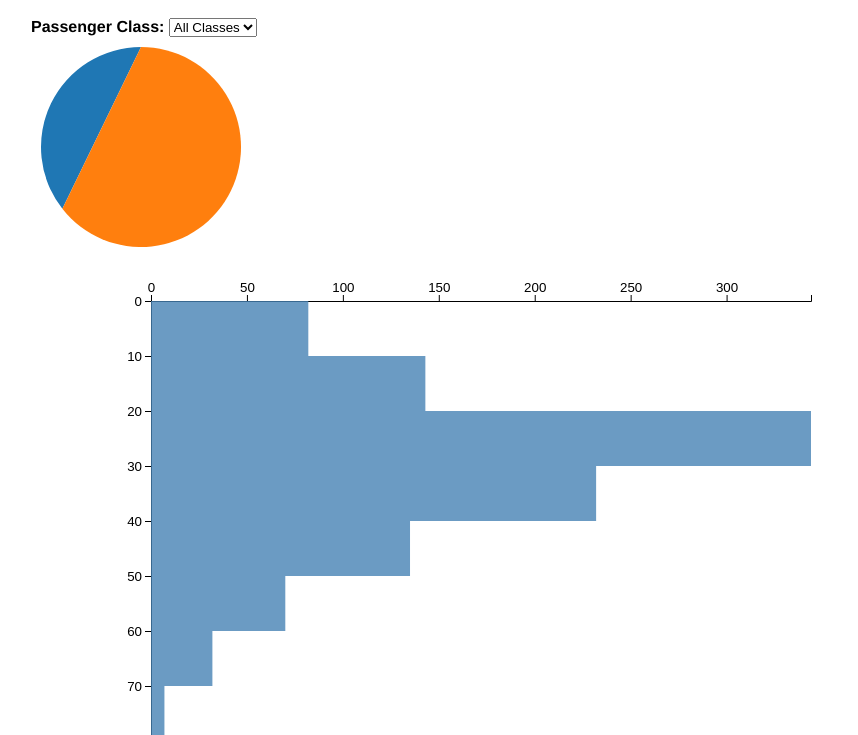
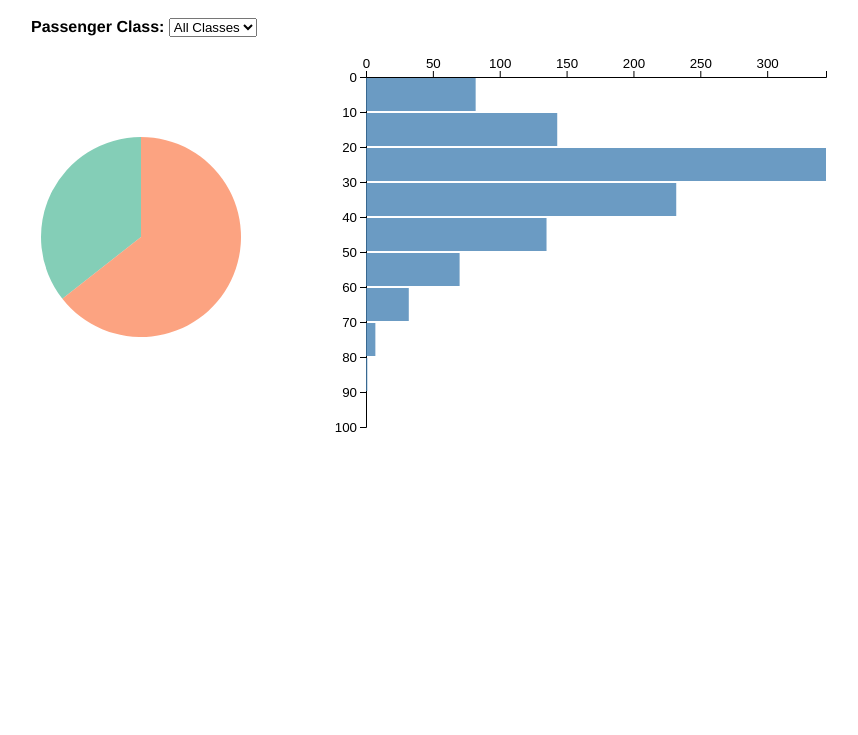
Before and after one commit to sgratzl/d3tutorial, a website: page examples/linking0X_final.html in a window 1280 px wide. Shown: the part 65-800 px from the top of the page, without its empty margins (209-1067 px from the left). Drawn offline with Linux system fonts and the light colour scheme.

Commit message:
filter example

```diff
--- a/examples/linking0X_final.html
+++ b/examples/linking0X_final.html
@@ -21,8 +21,21 @@
       fill-opacity: 1;
     }
 
+    path {
+      fill-opacity: 0.8;
+    }
+
+    path:hover {
+      fill-opacity: 1;
+    }
+
     .axis {
       font-size: smaller;
+    }
+
+    main {
+      display: flex;
+      align-items: center;
     }
   </style>
 </head>
@@ -61,8 +74,8 @@
         left: 120,
         right: 20
       };
-      const width = 800 - margin.left - margin.right;
-      const height = 600 - margin.top - margin.bottom;
+      const width = 600 - margin.left - margin.right;
+      const height = 400 - margin.top - margin.bottom;
 
       // Creates sources <svg> element
       const svg = d3.select(svgSelector)
@@ -111,9 +124,9 @@
         // ENTER + UPDATE
         // both old and new elements
         rect.merge(rect_enter).transition()
-          .attr('height', (d) => yscale(d.x1) - yscale(d.x0))
+          .attr('height', (d) => yscale(d.x1) - yscale(d.x0) - 2)
           .attr('width', (d) => xscale(d.length))
-          .attr('y', (d) => yscale(d.x0));
+          .attr('y', (d) => yscale(d.x0) + 1);
 
         rect.merge(rect_enter).select('title').text((d) => `${d.x0}: ${d.length}`);
 
@@ -139,9 +152,9 @@
         .attr('transform', `translate(${radius + margin},${radius + margin})`);
 
       const pie = d3.pie().value((d) => d.values.length);
-      const arc = d3.arc().outerRadius(radius);
+      const arc = d3.arc().outerRadius(radius).innerRadius(0);
 
-      const cscale = d3.scaleOrdinal(d3.schemeCategory10);
+      const cscale = d3.scaleOrdinal(d3.schemeSet2);
 
       function update(new_data) { //{key: string, values: IPerson[]}[]
         const pied = pie(new_data);
```
